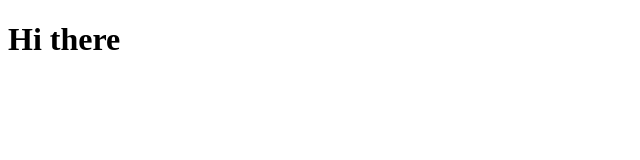
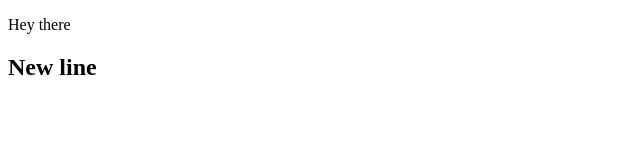
Before and after one commit to neeshat/Git_Practice, a plain HTML site: page index.html in a window 1280 px wide. Shown: the whole page, without its empty margins (0-640 px from the left). Drawn offline with Linux system fonts and the light colour scheme.

Commit message:
first commit

```diff
--- a/index.html
+++ b/index.html
@@ -6,6 +6,13 @@
     <title>Document</title>
 </head>
 <body>
-    <h1>Hi there</h1>
+
+
+
+    <!-- Comments are below -->
+
+
+    <p>Hey there</p>
+    <h2>New line</h2>
 </body>
 </html>
```
